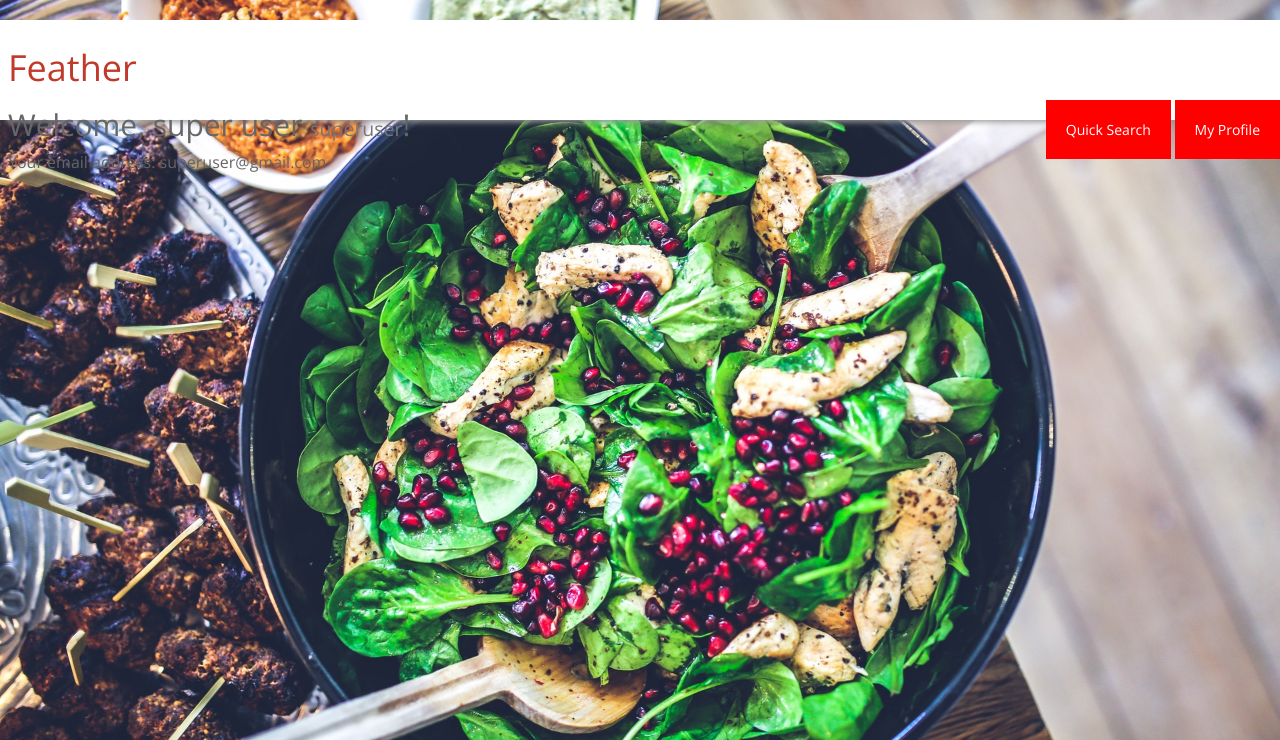
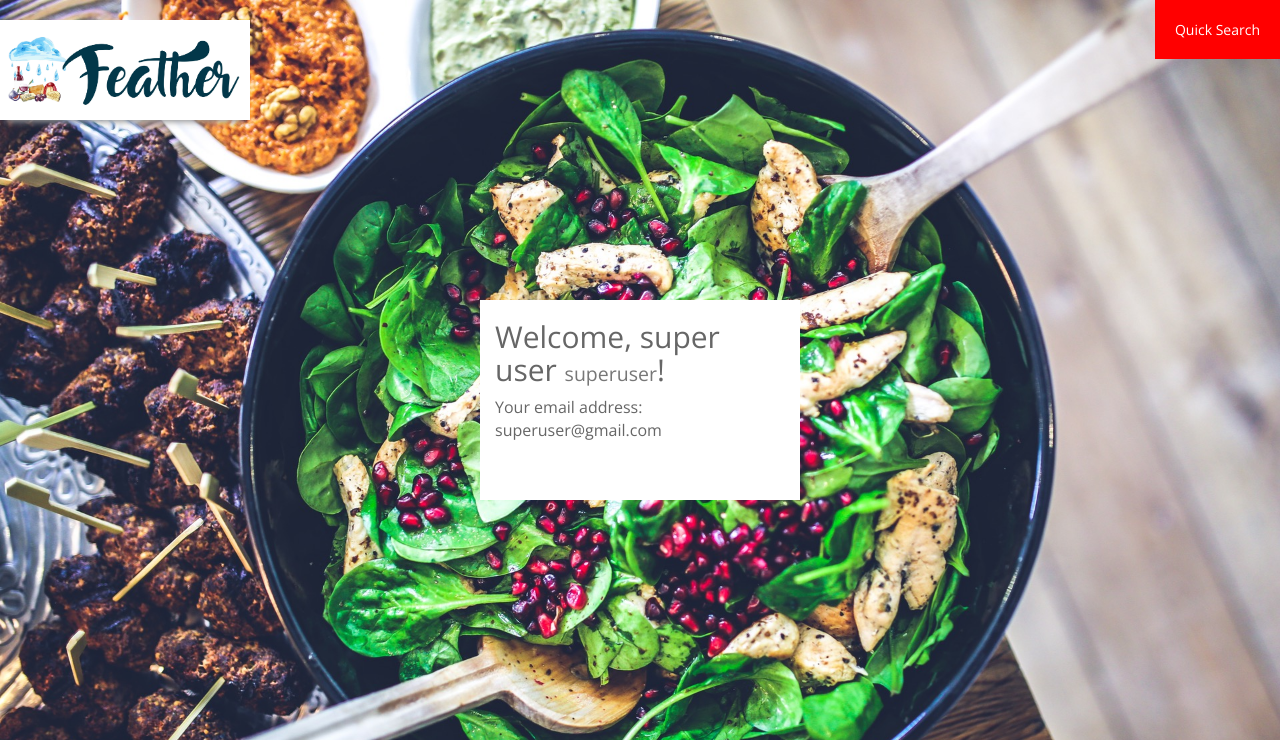
Before and after one commit to nikig04/CS411, a Django app: page / in a window 1280 px wide. Shown: the top 740 px of the page. Run offline with Django 3.2, Linux system fonts and the light colour scheme; a user stored in the database is signed in; parts of the project's set-up code (start-up, migrations or seed data) failed here and were passed over; some libraries are stand-ins or nearby versions.

Commit message:
added logo~ whoop! whoop!

```diff
--- a/Django/FoodWeatherAPI/templates/home.html
+++ b/Django/FoodWeatherAPI/templates/home.html
@@ -166,21 +166,55 @@
                 }
                 #nav ul li a:active{ background-color: #b20000; }
 
+    .header img {
+        float: left;
+        width: 250px;
+        height: 100px;
+        background-color: #FFFFFF;
+        -webkit-box-shadow: 0 8px 6px -6px #999;
+        -moz-box-shadow: 0 8px 6px -6px #999;
+        box-shadow: 0 8px 6px -6px #999;
+        padding: 8px;
+    }
+
+    .header h2 {
+        position: relative;
+        top: 18px;
+        left: 10px;
+    }
+
+    .container{
+        bottom: 0;
+        height: 200px;
+        margin: auto;
+        left: 0;
+        position: absolute;
+        right: 0;
+        top: 0;
+        width: 25%;
+        background-color: white;
+    }
+
 </style>
   <body>
     <div id="page"></div>
-        <div id="logo">
-            <h1><a href="/" id="logoLink"> Feather </a></h1>
-            <h2>Welcome, {{ user.get_full_name }} <small>{{ user.username }}</small>!</h2>
-            <p>Your email address: {{ user.email }}</p>
+        <div class="header">
+            <a href="/"><img src="/static/styles/img/logo.jpg" alt="logo" /></a>
         </div>
 
         <div id="nav">
             <ul>
                 <li><a href="../FoodAPI/recipes">Quick Search</a></li>
-                <li><a href="profile">My Profile</a></li>
+                <!-- <li><a href="profile">My Profile</a></li> -->
             </ul>
         </div>
+
+        <div class="container">
+            <h2>Welcome, {{ user.get_full_name }} <small>{{ user.username }}</small>!</h2>
+            <p>Your email address: {{ user.email }}</p>
+        </div>
+
+
     </div>
 </body>
 </html>
```
Also changed, not shown: Django/FoodWeatherAPI/FoodAPI/templates/FoodAPI/recipes.html (+19 -11 lines), Django/FoodWeatherAPI/FoodAPI/migrations/0001_initial.py, Django/FoodWeatherAPI/FoodAPI/migrations/0002_auto_20170404_2244.py (deleted), Django/FoodWeatherAPI/FoodAPI/migrations/0003_auto_20170413_1726.py (deleted), Django/FoodWeatherAPI/FoodAPI/migrations/0004_auto_20170423_0311.py (deleted), Django/FoodWeatherAPI/FoodAPI/static/styles/img/logo.jpg (added), Django/FoodWeatherAPI/db.sqlite3, logo.jpg (deleted), 3 other files.
